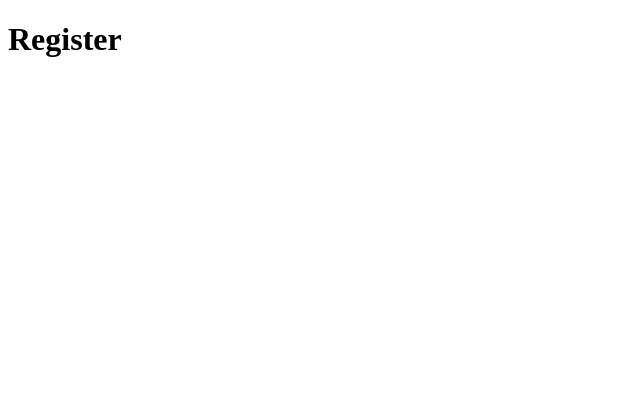
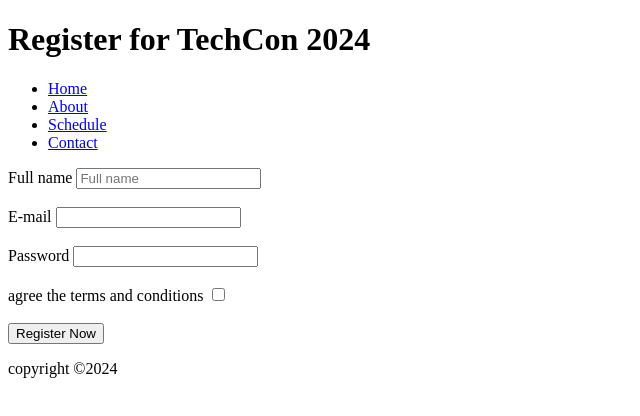
Before and after one commit to Ahmedg1024/TechCon_HTML, a plain HTML site: page techcon_website/register.html in a window 1280 px wide. Shown: the whole page, without its empty margins (0-640 px from the left). Drawn offline with Linux system fonts and the light colour scheme.

Commit message:
add register webpage

```diff
--- a/techcon_website/register.html
+++ b/techcon_website/register.html
@@ -6,6 +6,32 @@
     <title>register</title>
 </head>
 <body>
-    <h1>Register</h1>
+    <header>
+        <h1>Register for TechCon 2024</h1>
+        <nav>
+            <ul>
+                <li> <a href="index.html" target="_blank">Home</a></li>
+                <li> <a href="about.html" target="_blank">About</a></li>
+                <li> <a href="schedule.html" target="_blank">Schedule</a></li>
+                <li> <a href="contact.html" target="_blank">Contact</a></li>
+            </ul>
+        </nav>
+    </header>
+    <main>
+        <form>
+            <label for="full name">Full name</label>
+            <input type="text" id="full name" required placeholder="Full name"> <br> <br>
+            <label for="email">E-mail</label>
+            <input type="email" id="email" required> <br> <br>
+            <label for="password">Password</label>
+            <input type="password" id="password" required> <br> <br>
+            <label for="agree">agree the terms and conditions</label>
+            <input type="checkbox" id="agree" required> <br> <br>
+            <button type="submit">Register Now</button>
+        </form>
+    </main>
+    <footer>
+        <p>copyright &copy;2024</p>
+    </footer>
 </body>
 </html>
```
